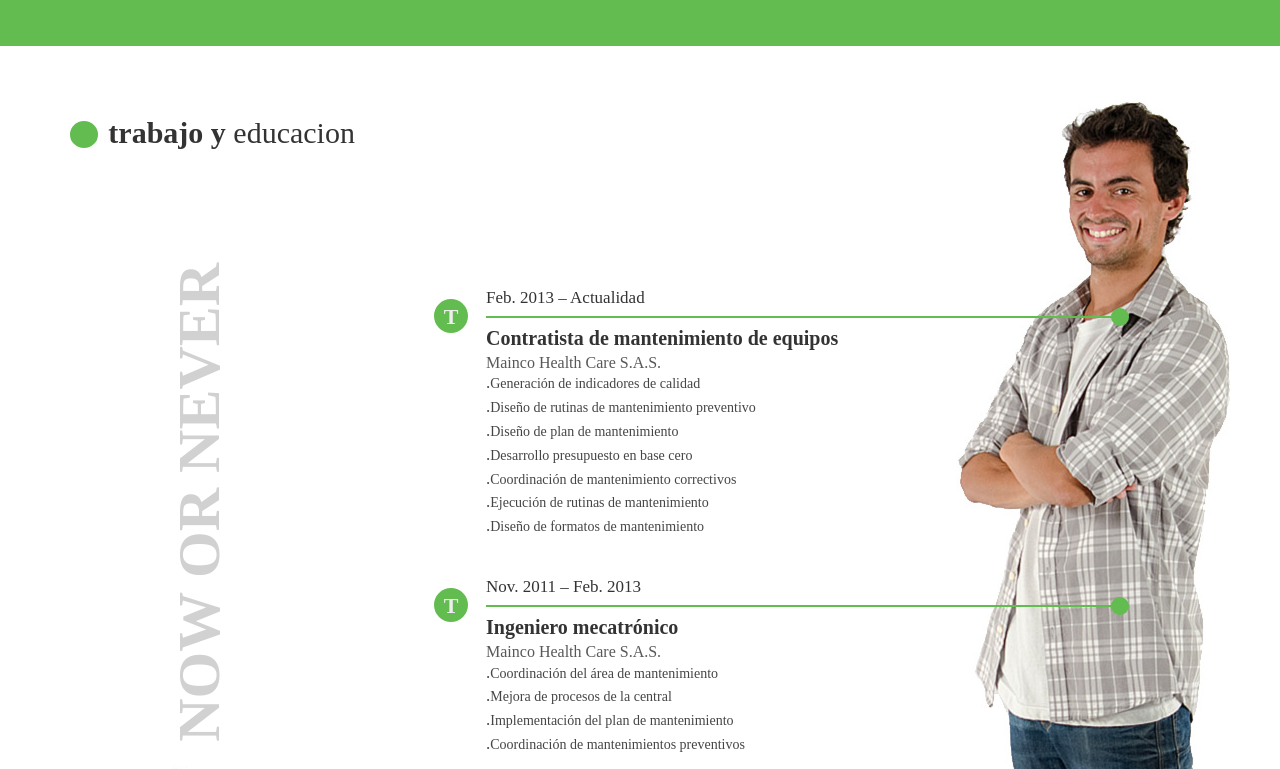
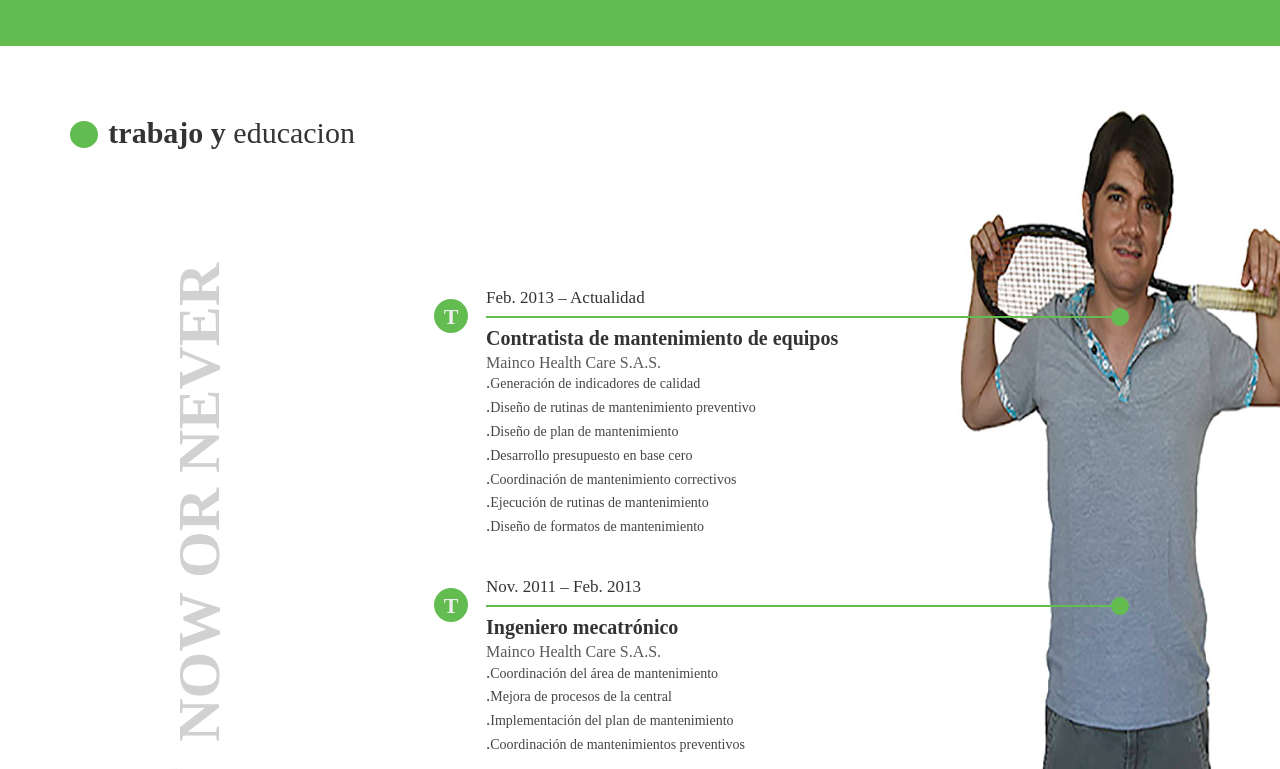
Before and after one commit to Pipe12/portafolio, a plain HTML site: page index.html in a window 1280 px wide. Shown: the part 2271-3040 px from the top of the page. Drawn offline with nearby package versions, Linux system fonts and the light colour scheme.

Commit message:
cambio_foto
uso de mi foto

```diff
--- a/index.html
+++ b/index.html
@@ -236,7 +236,7 @@
             </article>
           </div>
           <figure class="bgpipe">
-            <img src="images/pic_work.jpeg" alt="">
+            <img src="images/pic_work_af.jpg" alt="">
           </figure>
         </div>
       </div>
```
Also changed, not shown: images/pic_work_af.jpg (added).
